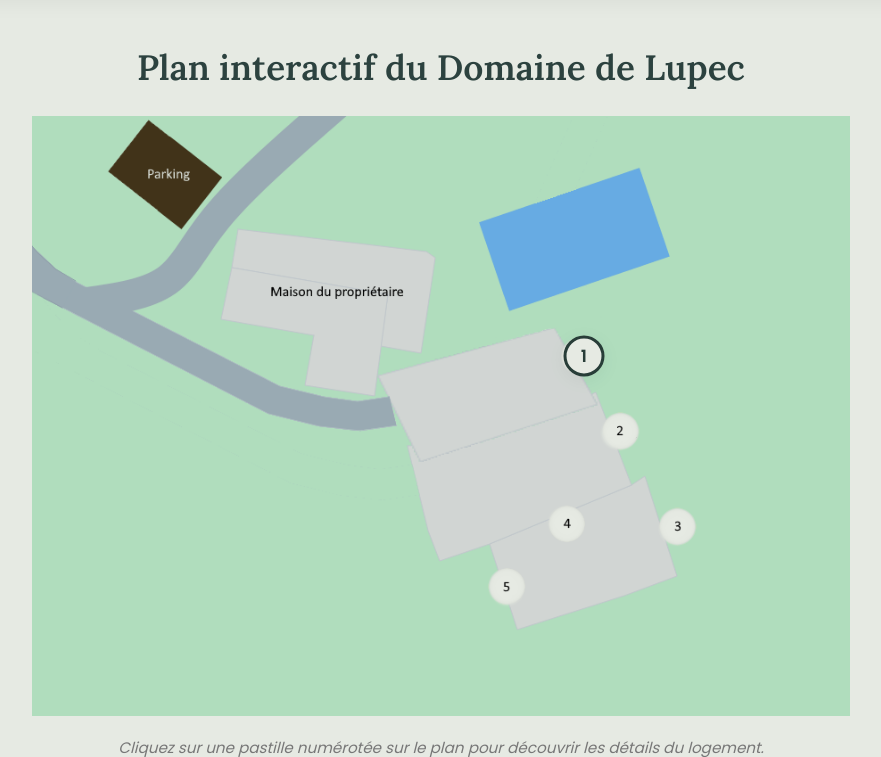
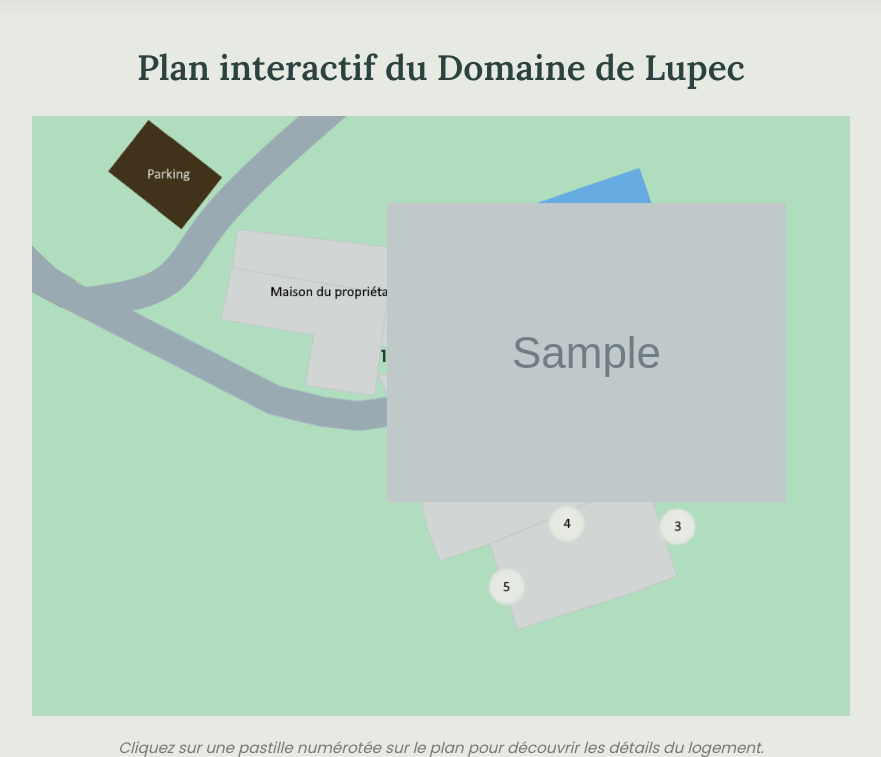
Before and after one commit to MireauAppel/fullstack-web-fundamentals, a Flask app: template Projet_Web_S4/templates/index.html in a window 1280 px wide. Shown: the part 56-813 px from the top of the page, without its empty margins (199-1080 px from the left). Run offline with Flask 3, Linux system fonts and the light colour scheme; the template is opened without the code that fills it: most values are stand-ins (such as "Sample title", 1, 10 or a date in 2020); grey boxes marked "Sample" are stand-in pictures.

Commit message:
updated index.html to accommodate new gallery-image and regular image seperation

```diff
--- a/Projet_Web_S4/templates/index.html
+++ b/Projet_Web_S4/templates/index.html
@@ -43,10 +43,12 @@
                  data-price="{{ acc['price'] }}"
                  data-desc="{{ acc['description'] }}"
                  data-id="{{ acc['id'] }}"
-                 data-images="andere_huis.jpg,vue2.jpg,vue3.jpg"
+                 data-hover-img="{{acc['gallery_image']}}"
                  title="{{ acc['name'] }}">
                 {{ loop.index }}
-                <img src="{{ url_for('static', filename=acc['image_url']) }}" alt="{{ acc['name'] }}" class="popup-image">
+                <div class="hover-popup">
+                    <img src="{{ url_for('static', filename=acc['image_url']) }}" alt="Aperçu">
+                </div>
             </div>
         {% endfor %}
     </div>
```
